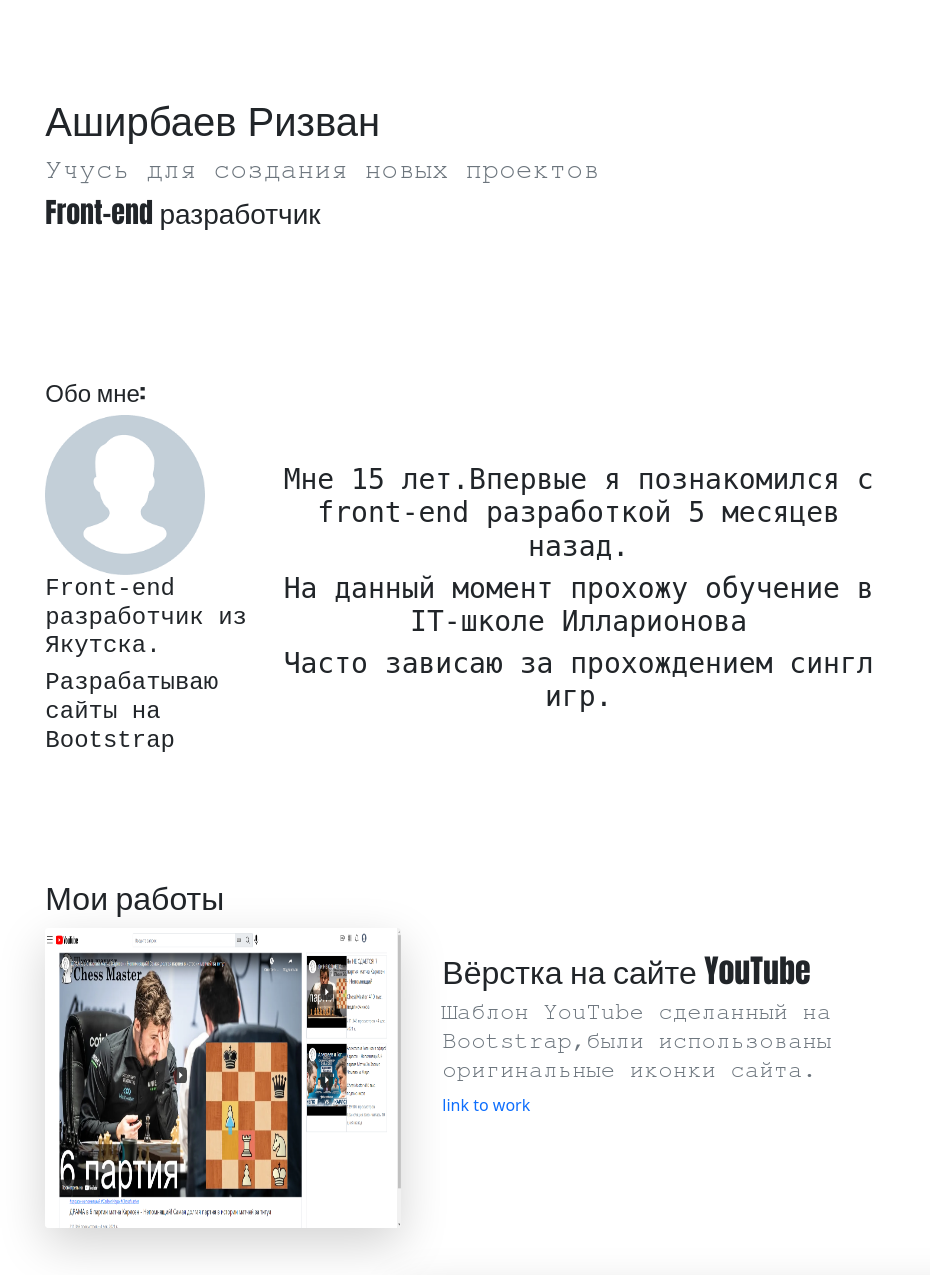
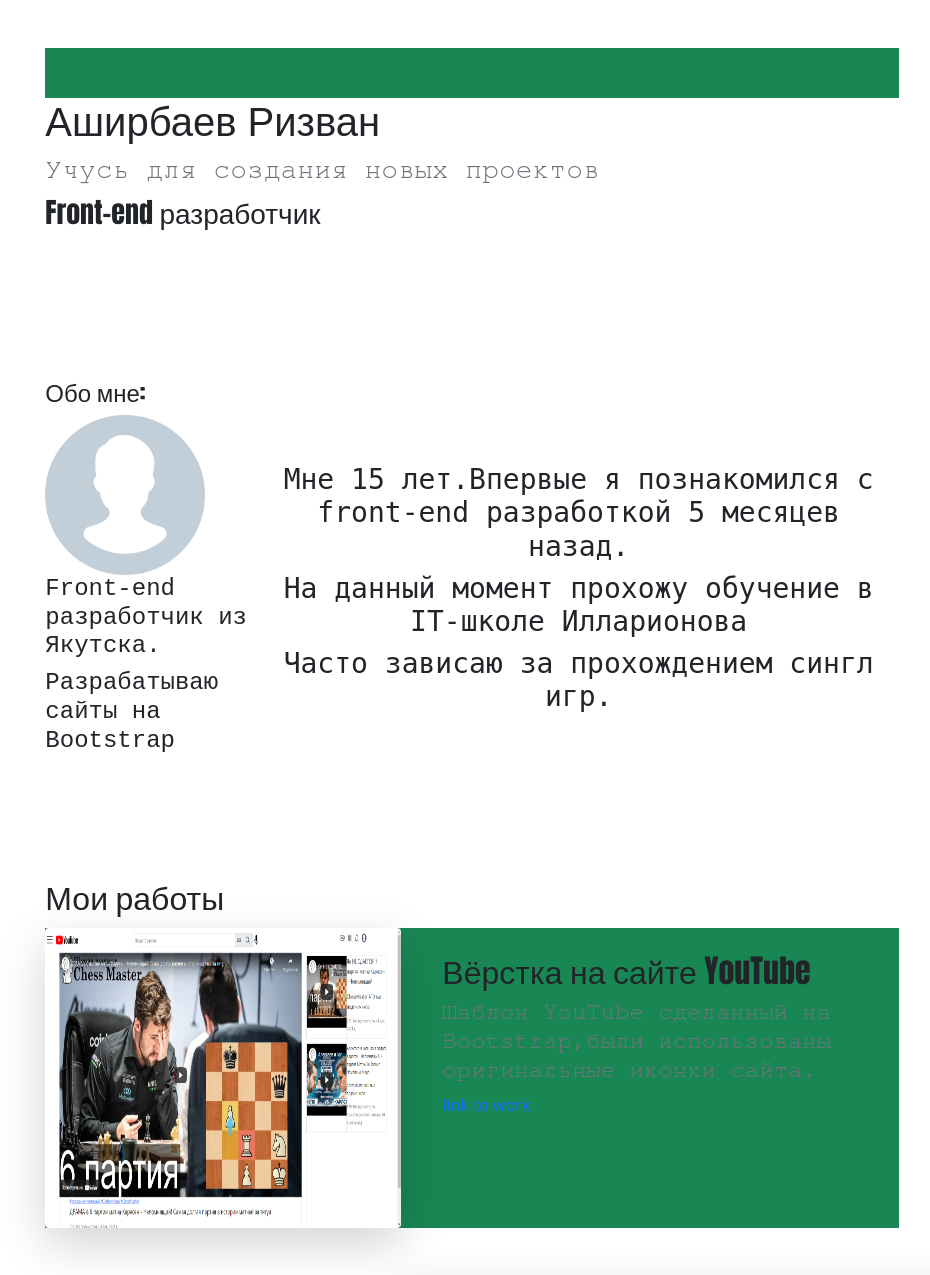
Before and after one commit to 32kelliaw/portfolio, a plain HTML site: page index.html in a window 1280 px wide. Shown: the top 1275 px of the page, without its empty margins (168-1098 px from the left). Drawn offline with nearby package versions, Linux system fonts and the light colour scheme.

Commit message:
changed bg

```diff
--- a/index.html
+++ b/index.html
@@ -7,7 +7,7 @@
 </head>
 <body>
   <div class="col-8  mx-auto rounded py-5">
-	<div class="col-12  "style="height: 50px;">
+	<div class="col-12  bg-success"style="height: 50px;">
 	</div>
 
 		<div class="col-12 "style="height: 200px;">
@@ -43,7 +43,7 @@
 		  	<h1 class="fs-2"style="font-family: Impact, fantasy;">Мои работы</h1>
 
 		  </div>
-		  <div class="col-12 "style="height: 300px;">
+		  <div class="col-12 bg-success"style="height: 300px;">
 		  	<div class="d-flex">
 		  		<div class="col-5"style="height: 300px;">
 		  			<img src="14.png"class="ratio ratio-1x1 rounded shadow-lg"style="height: 300px;">
```
